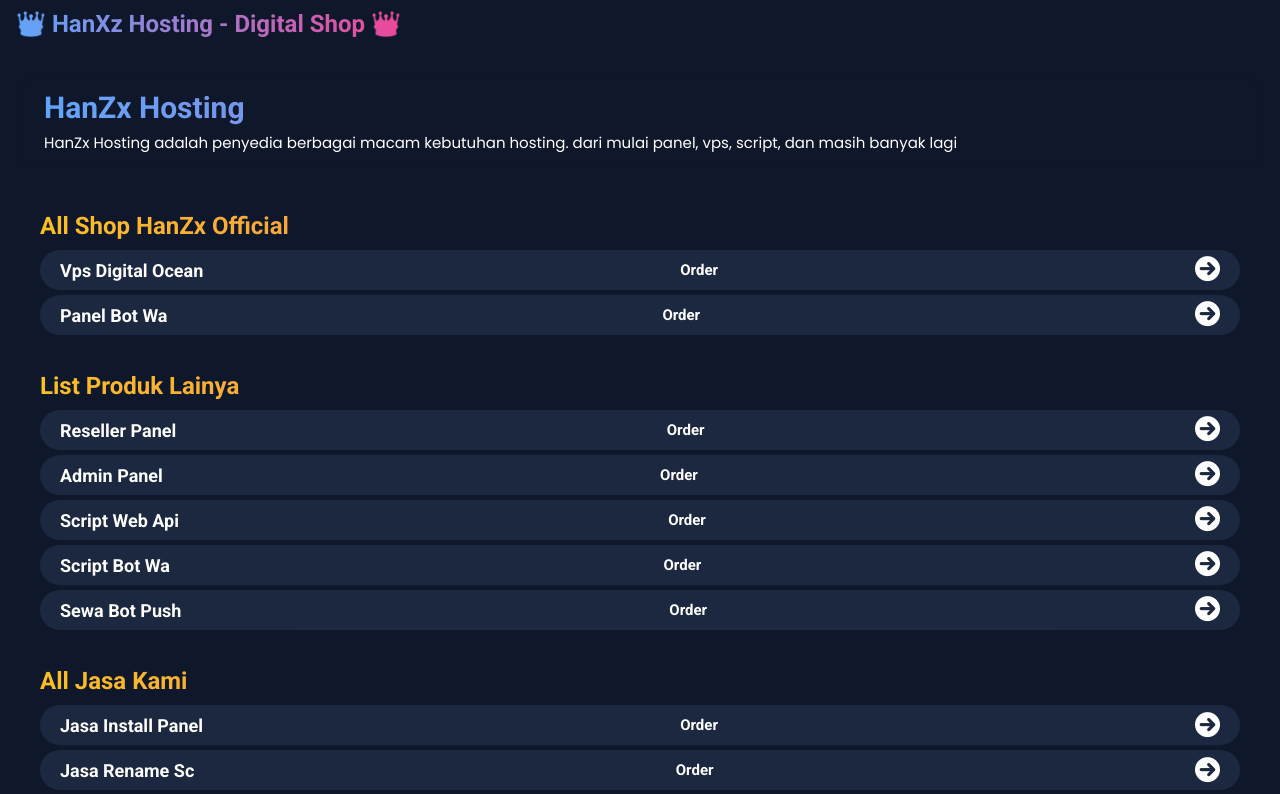
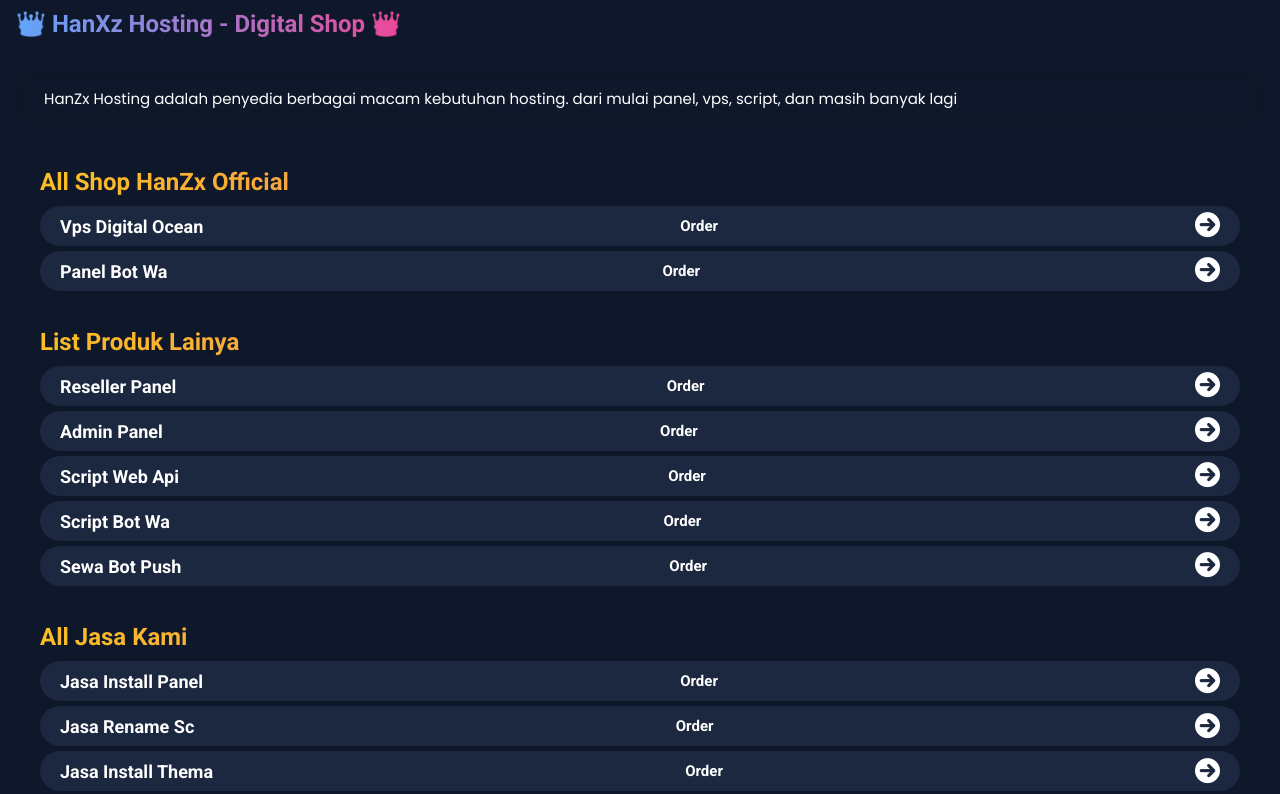
Before and after one commit to Ilham555x/Welcometowebsite-, a plain HTML site: page dashboard.html in a window 1280 px wide. Shown: the top 794 px of the page. Drawn offline with nearby package versions, Linux system fonts and the light colour scheme.

Commit message:
Add files via upload

```diff
--- a/dashboard.html
+++ b/dashboard.html
@@ -171,7 +171,6 @@
 
 
 <header class="animate__animated animate__fadeInUp">
-  <h1 class="text-3xl font-bold bg-gradient-to-r from-blue-400 via-orange-400 to-pink-500 bg-clip-text text-transparent">HanZx Hosting</h1>
   <p>HanZx Hosting adalah penyedia berbagai macam kebutuhan hosting. dari mulai panel, vps, script, dan masih banyak lagi</p>
 </header>
   </div>
```
